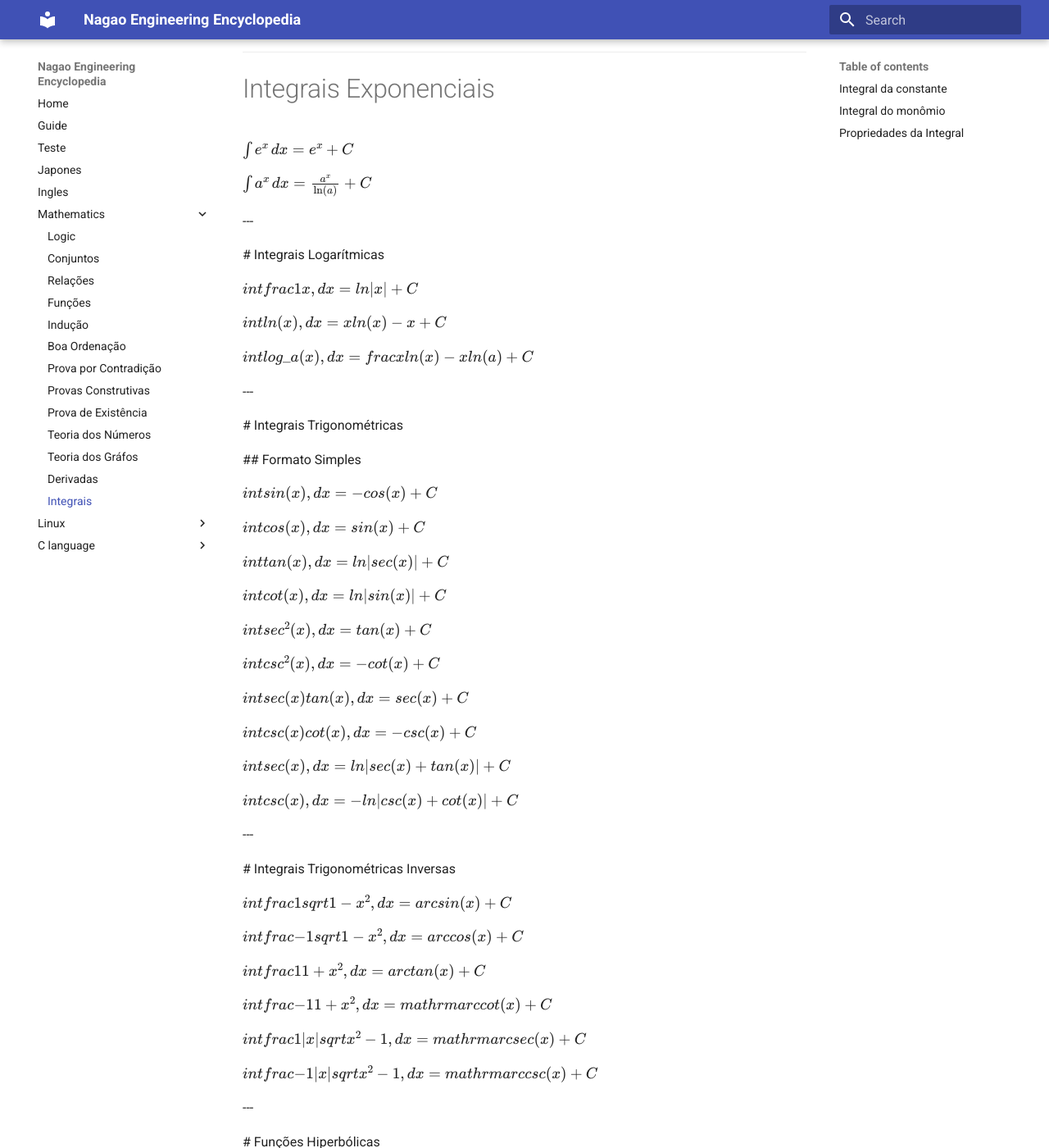
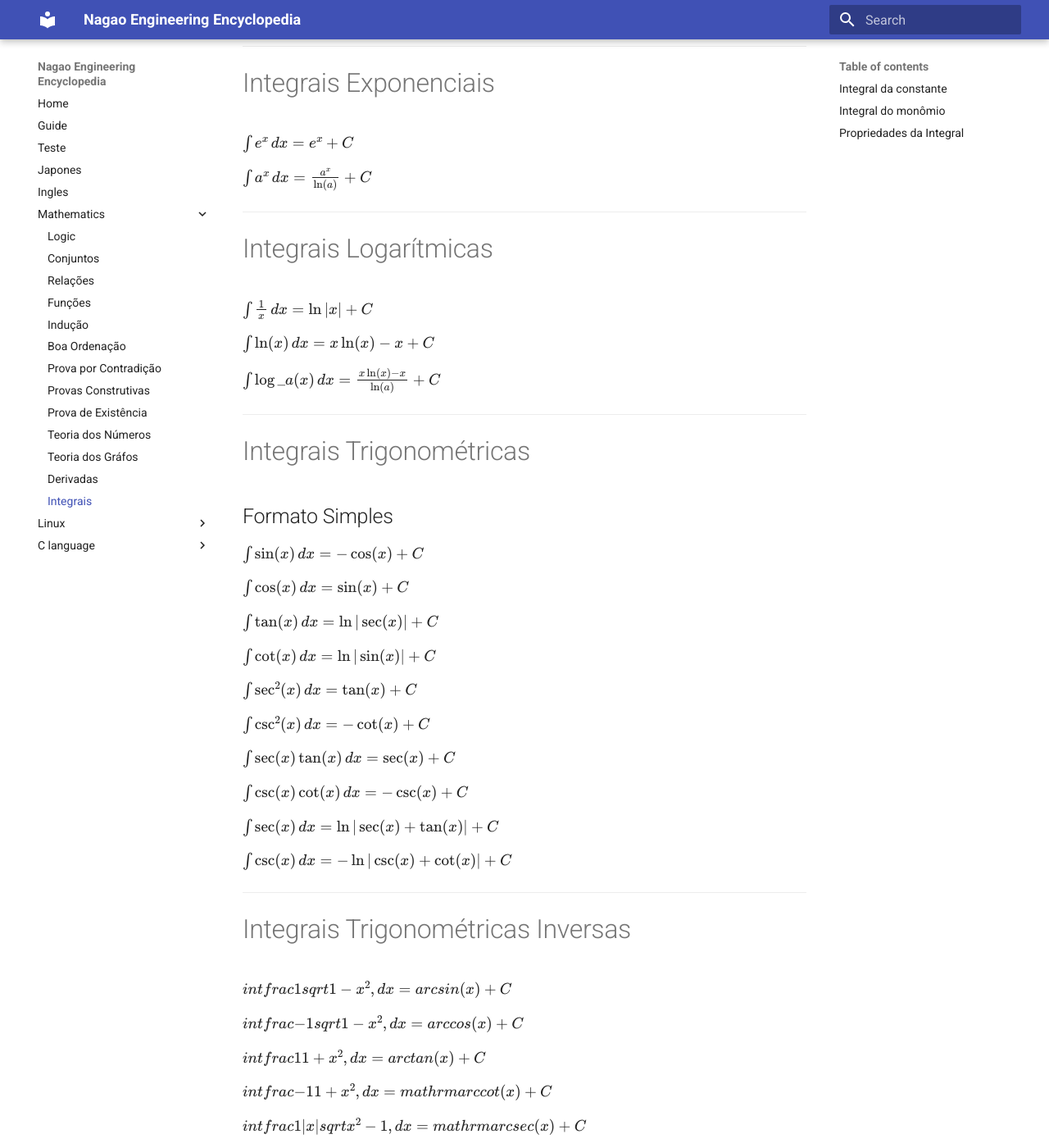
Before and after one commit to NagaoVictor/nagao-engineering, an MkDocs documentation site: the page built from docs/mathematics/integrais.md, in a window 1280 px wide and 1400 px high, scrolled down 1122 px. Shown: the whole window at 82% size. Built offline with MkDocs 1.6.1 and Material for MkDocs 9.7.7, drawn with Linux system fonts in a browser that asks for light colours.

```diff
--- a/docs/mathematics/integrais.md
+++ b/docs/mathematics/integrais.md
@@ -49,7 +49,7 @@ $ \int c\,f(x)\,dx=c\int f(x)\,dx$
 
 
 
-\---
+---
 
 
 # Métodos de Integração
@@ -96,83 +96,83 @@ $\int a^x\,dx=\frac{a^x}{\ln(a)}+C$
 
 
 
-\---
+---
 
 
 
-\# Integrais Logarítmicas
+# Integrais Logarítmicas
 
 
 
-$\\int\\frac{1}{x}\\,dx=\\ln|x|+C$
+$\int\frac{1}{x}\,dx=\ln|x|+C$
 
 
 
-$\\int\\ln(x)\\,dx=x\\ln(x)-x+C$
+$\int\ln(x)\,dx=x\ln(x)-x+C$
 
 
 
-$\\int\\log\_a(x)\\,dx=\\frac{x\\ln(x)-x}{\\ln(a)}+C$
+$\int\log\_a(x)\,dx=\frac{x\ln(x)-x}{\ln(a)}+C$
 
 
 
-\---
+---
 
 
 
-\# Integrais Trigonométricas
+# Integrais Trigonométricas
 
 
 
-\## Formato Simples
+## Formato Simples
 
 
 
-$\\int\\sin(x)\\,dx=-\\cos(x)+C$
+$\int\sin(x)\,dx=-\cos(x)+C$
 
 
 
-$\\int\\cos(x)\\,dx=\\sin(x)+C$
+$\int\cos(x)\,dx=\sin(x)+C$
 
 
 
-$\\int\\tan(x)\\,dx=\\ln|\\sec(x)|+C$
+$\int\tan(x)\,dx=\ln|\sec(x)|+C$
 
 
 
-$\\int\\cot(x)\\,dx=\\ln|\\sin(x)|+C$
+$\int\cot(x)\,dx=\ln|\sin(x)|+C$
 
 
 
-$\\int\\sec^2(x)\\,dx=\\tan(x)+C$
+$\int\sec^2(x)\,dx=\tan(x)+C$
 
 
 
-$\\int\\csc^2(x)\\,dx=-\\cot(x)+C$
+$\int\csc^2(x)\,dx=-\cot(x)+C$
 
 
 
-$\\int\\sec(x)\\tan(x)\\,dx=\\sec(x)+C$
+$\int\sec(x)\tan(x)\,dx=\sec(x)+C$
 
 
 
-$\\int\\csc(x)\\cot(x)\\,dx=-\\csc(x)+C$
+$\int\csc(x)\cot(x)\,dx=-\csc(x)+C$
 
 
 
-$\\int\\sec(x)\\,dx=\\ln|\\sec(x)+\\tan(x)|+C$
+$\int\sec(x)\,dx=\ln|\sec(x)+\tan(x)|+C$
 
 
 
-$\\int\\csc(x)\\,dx=-\\ln|\\csc(x)+\\cot(x)|+C$
+$\int\csc(x)\,dx=-\ln|\csc(x)+\cot(x)|+C$
 
 
 
-\---
+---
 
 
 
-\# Integrais Trigonométricas Inversas
+# Integrais Trigonométricas Inversas
 
 
 
```
